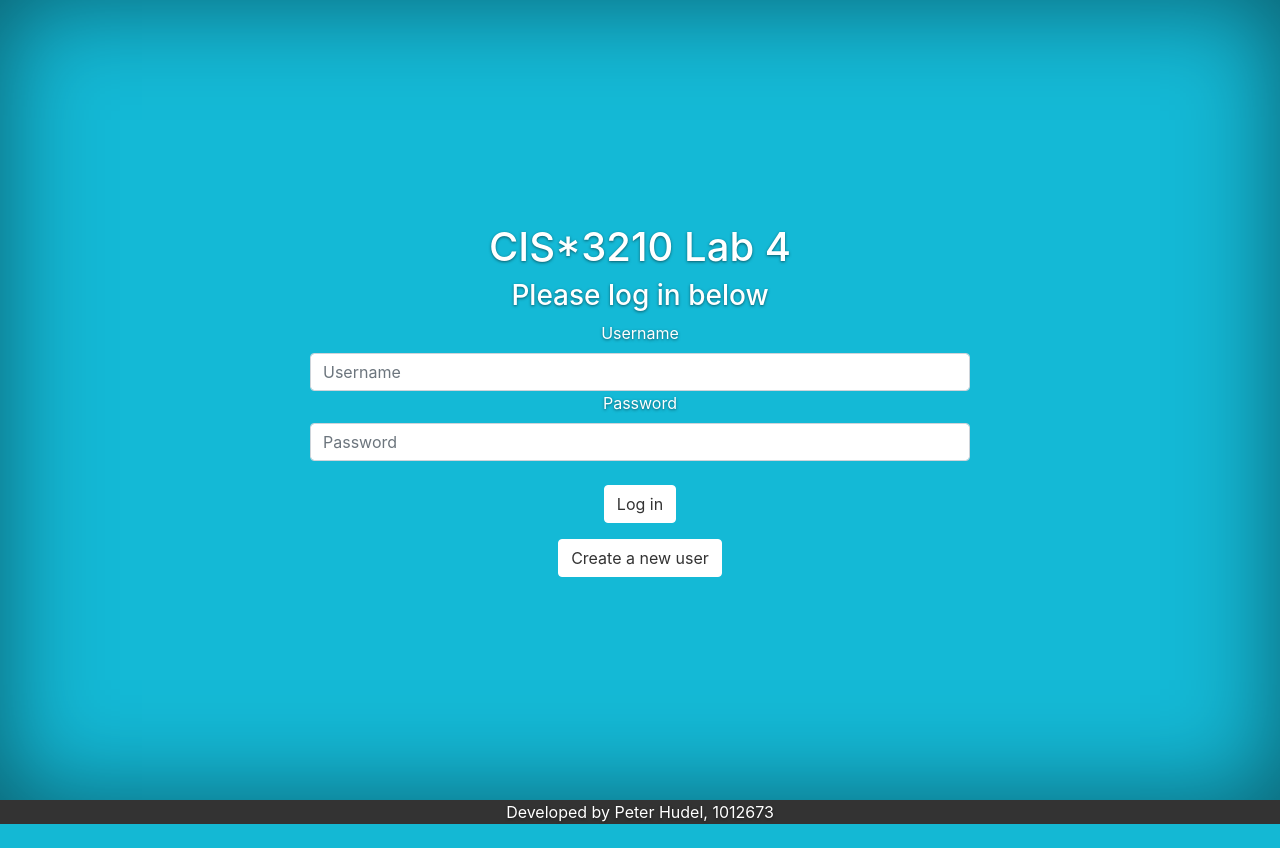
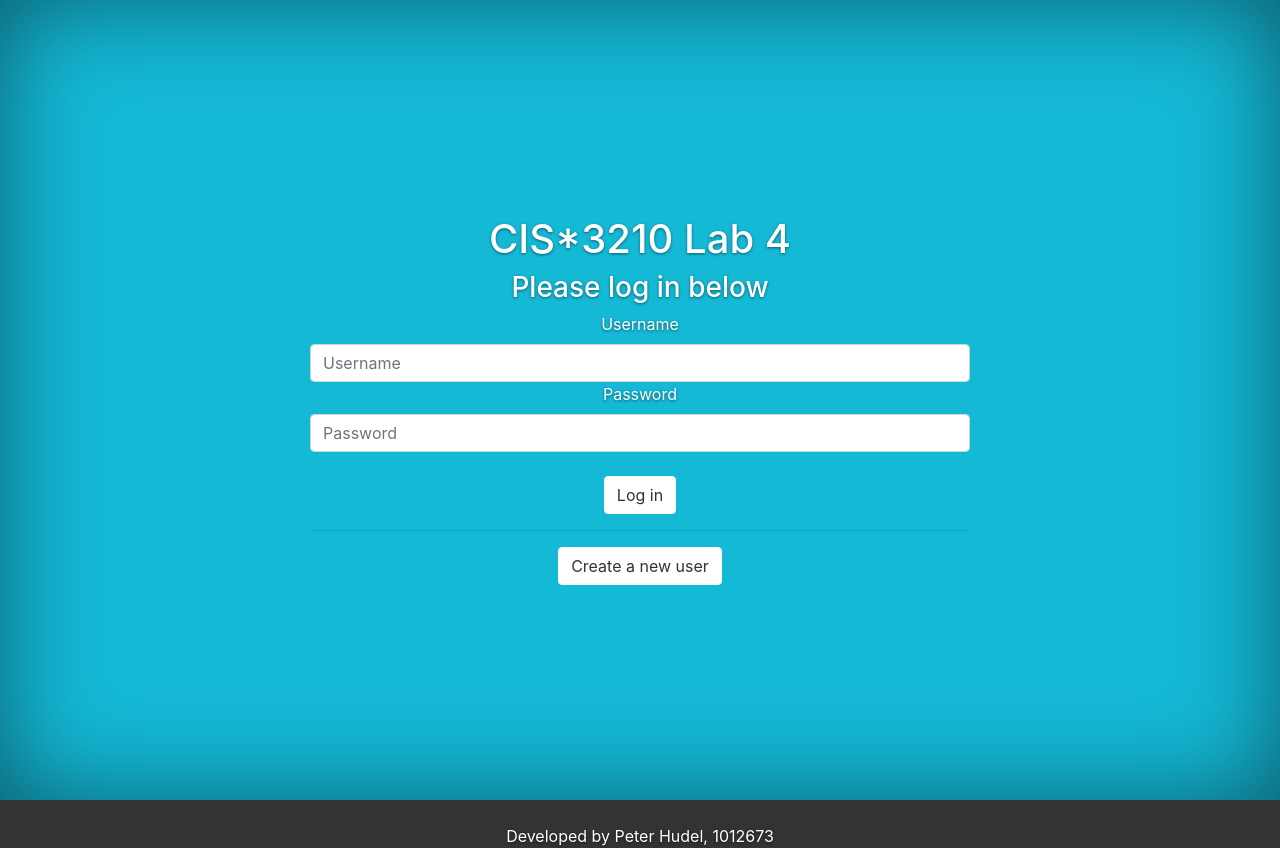
Before and after one commit to Quantaxer/Game-Backlogger, a Flask app: page / in a window 1280 px wide. Before the commit the page ends 824 px from the top, so only its background shows below. Run offline with Flask 2, Linux system fonts and the light colour scheme; some libraries are stand-ins or nearby versions.

Commit message:
extra styling

```diff
--- a/templates/index.html
+++ b/templates/index.html
@@ -29,7 +29,7 @@
 
 						{% if logged_in == False %}
 							{% if create_user == False %}
-								<h3>Please log in below</h3>
+								<h3 id="dbResults">Please log in below</h3>
 								<form>
 									<div class="form-group">
 										<label for="username">Username</label>
@@ -40,10 +40,10 @@
 										<input type="submit" class="btn btn-default" id="login-submit" value="Log in">
 									</div>
 								</form>
-
+								<hr>
 								<button class="btn btn-default" id="registerUser">Create a new user</button>
 							{% else %}
-								<h3>Register a new user below</h3>
+								<h3 id="dbResults">Register a new user below</h3>
 								<form>
 									<div class="form-group">
 										<label for="r-username">Username</label>
@@ -56,10 +56,9 @@
 										<input type="submit" id="r-submit" class="btn btn-default" value="Create User">
 									</div>
 								</form>
+								<hr>
 								<button class="btn btn-default" id="goBack">Cancel creating a user</button>
 							{% endif %}
-
-						<div id="dbResults"></div>
 
 						{% else %}
 
@@ -91,9 +90,9 @@
 				</div>
 			</div>
 		</div>
-		<div class="footer">
+		<footer class="page-footer font-small blue pt-4">
 			<p>Developed by Peter Hudel, 1012673</p>
-		</div>
+		</footer>
 
 		<script src="/js/jquery.min.js"></script>
 		<script src="/js/bootstrap.min.js"></script>
```
Also changed, not shown: static/css/custom.css (line endings or trailing spaces).
